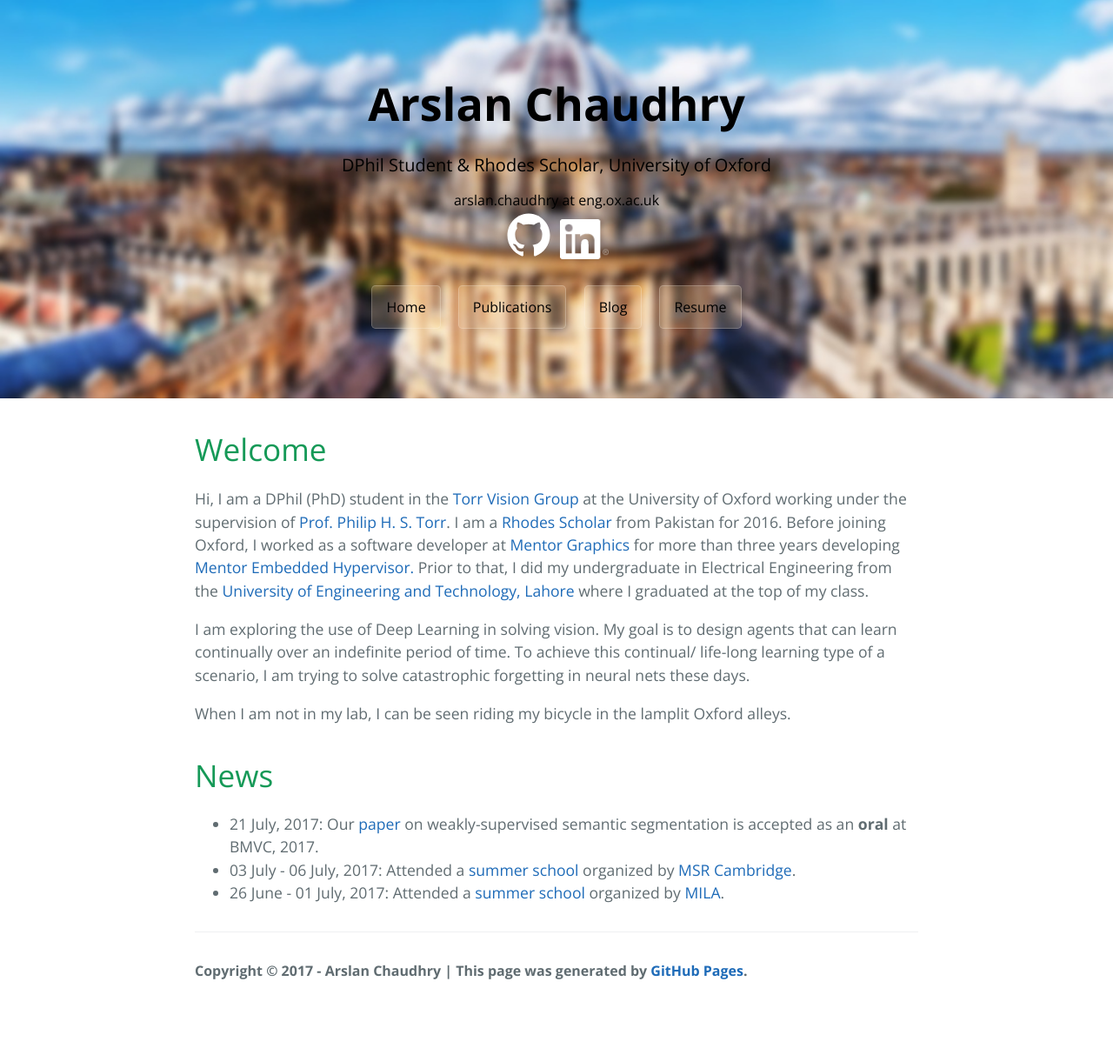
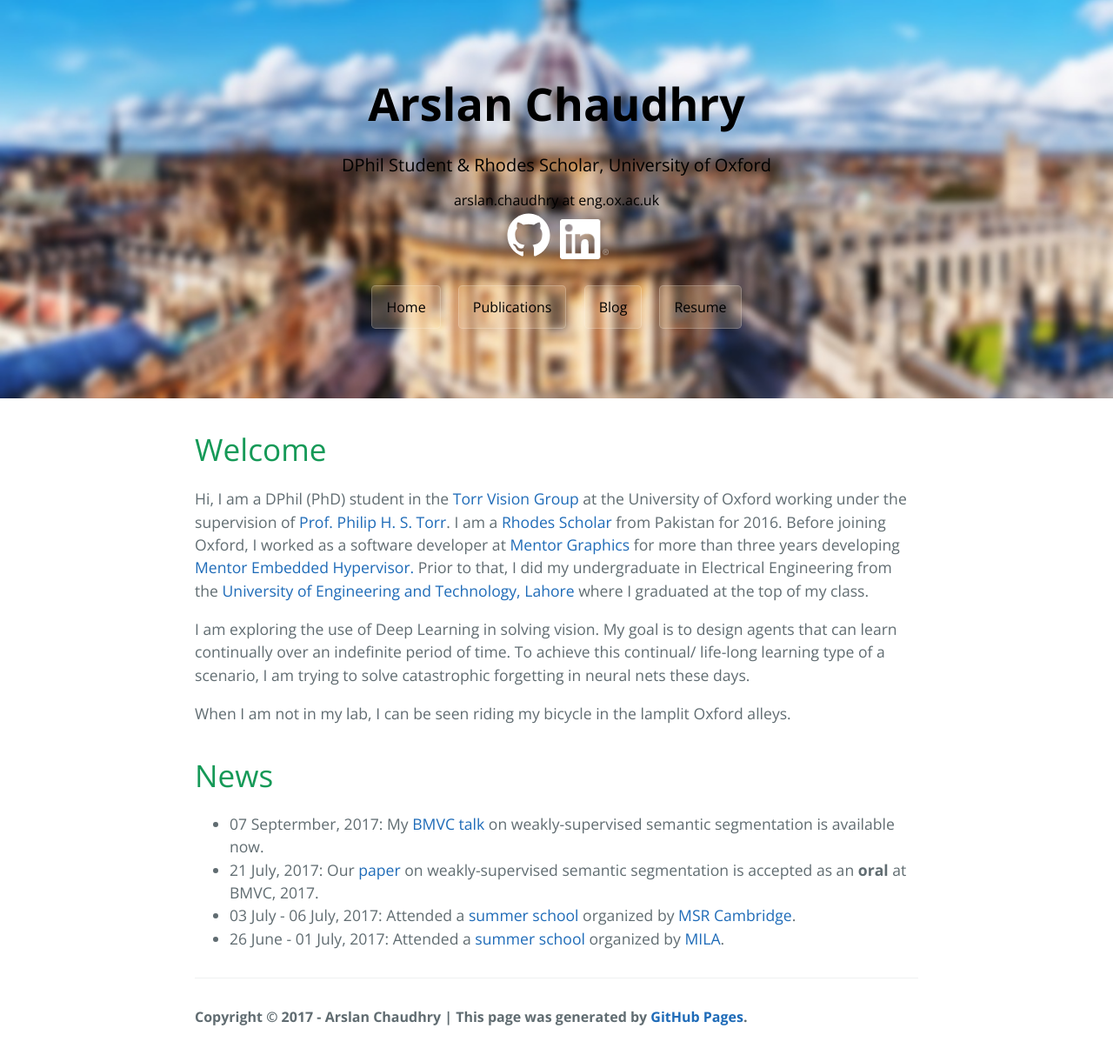
Before and after one commit to arslan-chaudhry/arslan-chaudhry.github.io, a Jekyll site: the page built from index.html, in a window 1280 px wide. Shown: the whole page at 87% size. Built offline with Jekyll 4.4.1, drawn with Linux system fonts in a browser that asks for light colours; nearby versions of some CDN libraries; the list of posts is cut into pages by our own code; before the commit the page ends 1160 px from its top, so only the background shows below that.

Commit message:
Adding the talk link to BMVC

```diff
--- a/index.html
+++ b/index.html
@@ -24,6 +24,7 @@ title: {{ site.name }}
 
     <h1>News</h1>
         <ul class="posts">
+            <li> 07 Septermber, 2017: My <a href="https://www.youtube.com/watch?v=kEqmRNf43sE" target="_blank">BMVC talk</a> on weakly-supervised semantic segmentation is available now.</li>
             <li> 21 July, 2017: Our <a href="https://arxiv.org/abs/1707.05821" target="_blank">paper</a> on weakly-supervised semantic segmentation is accepted as an <b>oral</b> at BMVC, 2017.</li>
             <li> 03 July - 06 July, 2017: Attended a <a href="https://www.microsoft.com/en-us/research/event/ai-summer-school-2017/#" target="_blank">summer school</a> organized by <a href="https://www.microsoft.com/en-us/research/" target="_blank">MSR Cambridge</a>.</li>
             <li> 26 June - 01 July, 2017: Attended a <a href="https://mila.umontreal.ca/en/cours/deep-learning-summer-school-2017/" target="_blank">summer school</a> organized by <a href="https://mila.umontreal.ca/en/mila/" target="_blank">MILA</a>.</li>
--- a/publications.html
+++ b/publications.html
@@ -34,6 +34,7 @@ title: {{ site.name }}
                 <br>
                 <a href = "https://arxiv.org/abs/1707.05821" target="_blank">[PDF]</a>
                 <a href = "https://github.com/arslan-chaudhry/dcsp_segmentation" target="_blank">[Code]</a>
+                <a href = "https://www.youtube.com/watch?v=kEqmRNf43sE" target="_blank">[Talk]</a>
             </p>
 
         </div>
```
